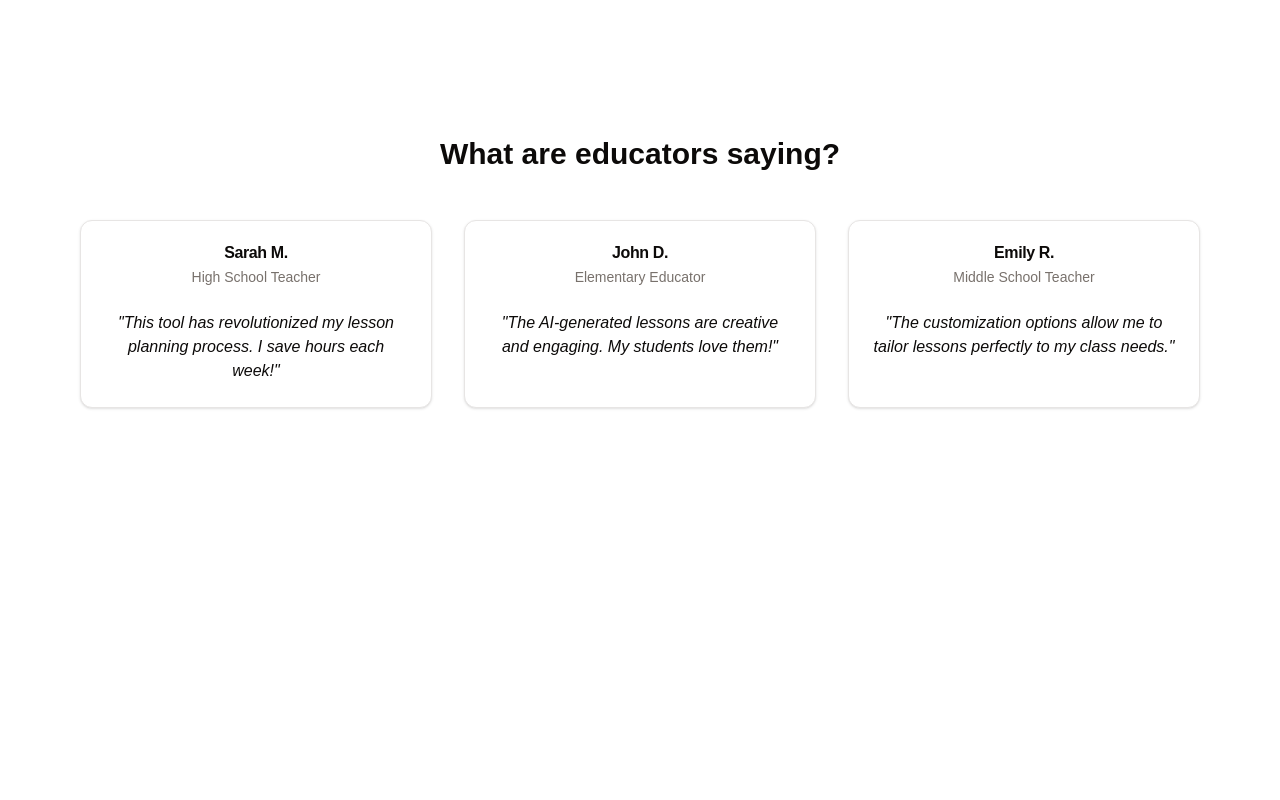
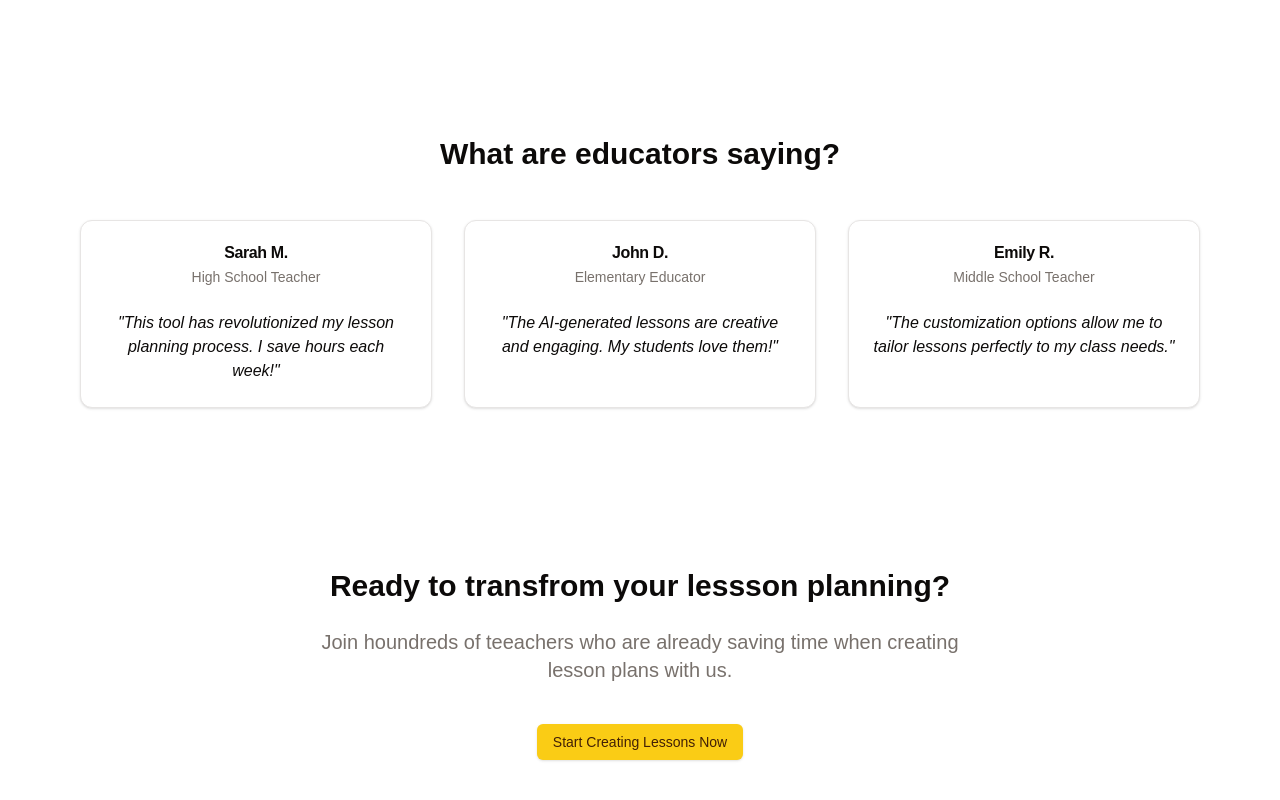
Before and after one commit to pain-arch/anyLearn-Ai-lesson-plan-generator, a Next.js app: page / in a window 1280 px wide. Shown: the part 850-1650 px from the top of the page. Before the commit the page ends 1338 px from the top, so only its background shows below. Built offline with nearby package versions, Linux system fonts and the light colour scheme.

Commit message:
Add CTASection component to encourage user engagement on home page

```diff
--- a/app/page.tsx
+++ b/app/page.tsx
@@ -11,6 +11,7 @@ export default function Home() {
       <HeroSection />
       <FeaturesSection />
       <TestimonialsSection />
+      <CTASection />
     </MaxWidthWrapper>
   );
 }
@@ -90,3 +91,17 @@ function TestimonialsSection() {
     </div>
   )
 }
+
+function CTASection() {
+  return (
+    <div className="py-20 text-center">
+      <h1 className="text-3xl font-bold mb-6">
+        Ready to transfrom your lessson planning?
+      </h1>
+      <p className="text-xl text-muted-foreground mb-10 max-w-2xl mx-auto">
+        Join houndreds of teeachers who are already saving time when creating lesson plans with us.
+      </p>
+      <Link className={buttonVariants()} href="/pricing">Start Creating Lessons Now</Link>
+    </div>
+  )
+}
```
